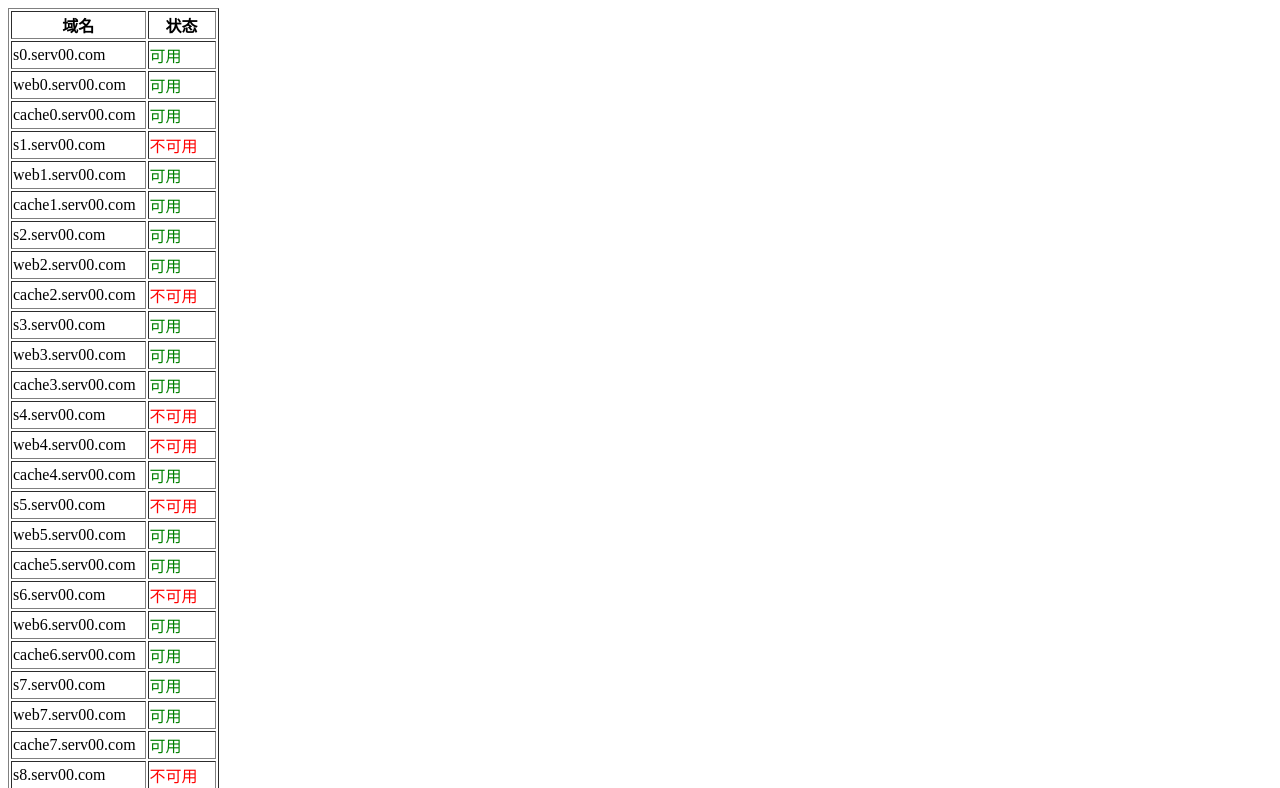
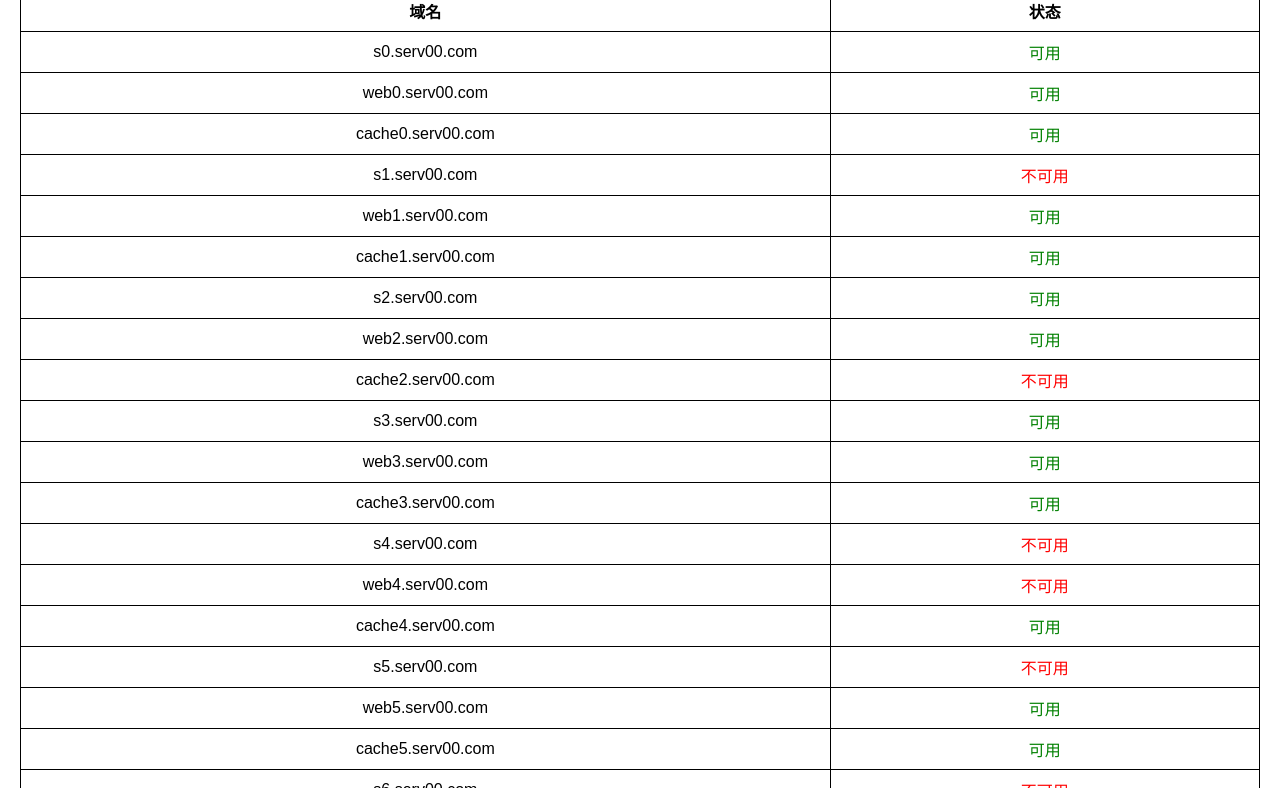
Before and after one commit to ice2983/ice2983.github.io, a plain HTML site: page index.html in a window 1280 px wide. Shown: the part 81-869 px from the top of the page. Drawn offline with nearby package versions, Linux system fonts and the light colour scheme.

Commit message:
Update index.html

```diff
--- a/index.html
+++ b/index.html
@@ -6,9 +6,38 @@
   <title>域名是否可用</title>
   <script src="https://cdnjs.cloudflare.com/ajax/libs/PapaParse/5.3.0/papaparse.min.js"></script>
   <style>
+    body {
+      font-family: Arial, sans-serif;
+      margin: 20px;
+      text-align: center;
+    }
+
+    h1 {
+      font-size: 1.5em;
+    }
+
+    .table-container {
+      width: 100%;
+      overflow-x: auto; /* 允许表格在小屏幕上滚动 */
+    }
+
+    table {
+      width: 100%;
+      border-collapse: collapse;
+      min-width: 400px; /* 保证小屏幕时表格仍然能正常显示 */
+    }
+
+    th, td {
+      border: 1px solid black;
+      padding: 8px;
+      text-align: center;
+      white-space: nowrap; /* 防止文本换行 */
+    }
+
     .available {
       color: green;
     }
+
     .unavailable {
       color: red;
     }
@@ -16,7 +45,9 @@
 </head>
 <body>
   <h1>域名是否可用</h1>
-  <div id="csv-container"></div>
+  <div class="table-container">
+    <div id="csv-container"></div>
+  </div>
 
   <script>
     // 假设我们将 CSV 文件命名为 IP状态.csv
@@ -29,7 +60,7 @@
           const parsedData = Papa.parse(csvData, { header: true });
           const container = document.getElementById("csv-container");
 
-          let table = "<table border='1'><thead><tr><th>域名</th><th>状态</th></tr></thead><tbody>";
+          let table = "<table><thead><tr><th>域名</th><th>状态</th></tr></thead><tbody>";
 
           // 添加数据
           parsedData.data.forEach(row => {
```
